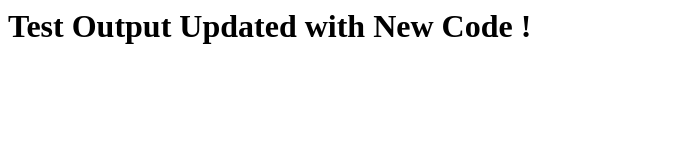
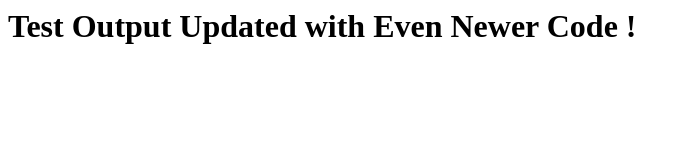
Before and after one commit to stujb/html-example, a plain HTML site: page index.html in a window 1280 px wide. Shown: the whole page, without its empty margins (0-689 px from the left). Drawn offline with Linux system fonts and the light colour scheme.

Commit message:
Update index.html

```diff
--- a/index.html
+++ b/index.html
@@ -1,3 +1,3 @@
 <html>
-	<h1>Test Output Updated with New Code !</h1>
+	<h1>Test Output Updated with Even Newer Code !</h1>
 </html>
```
